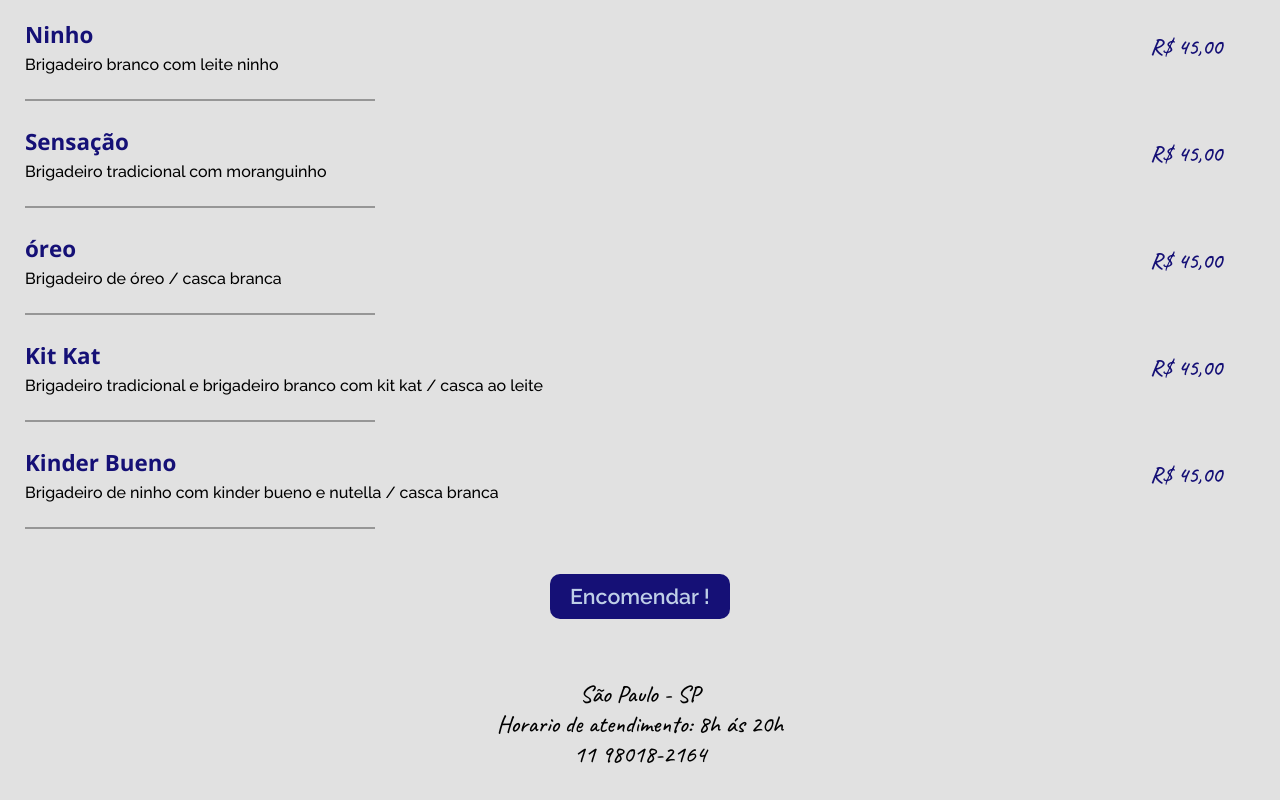
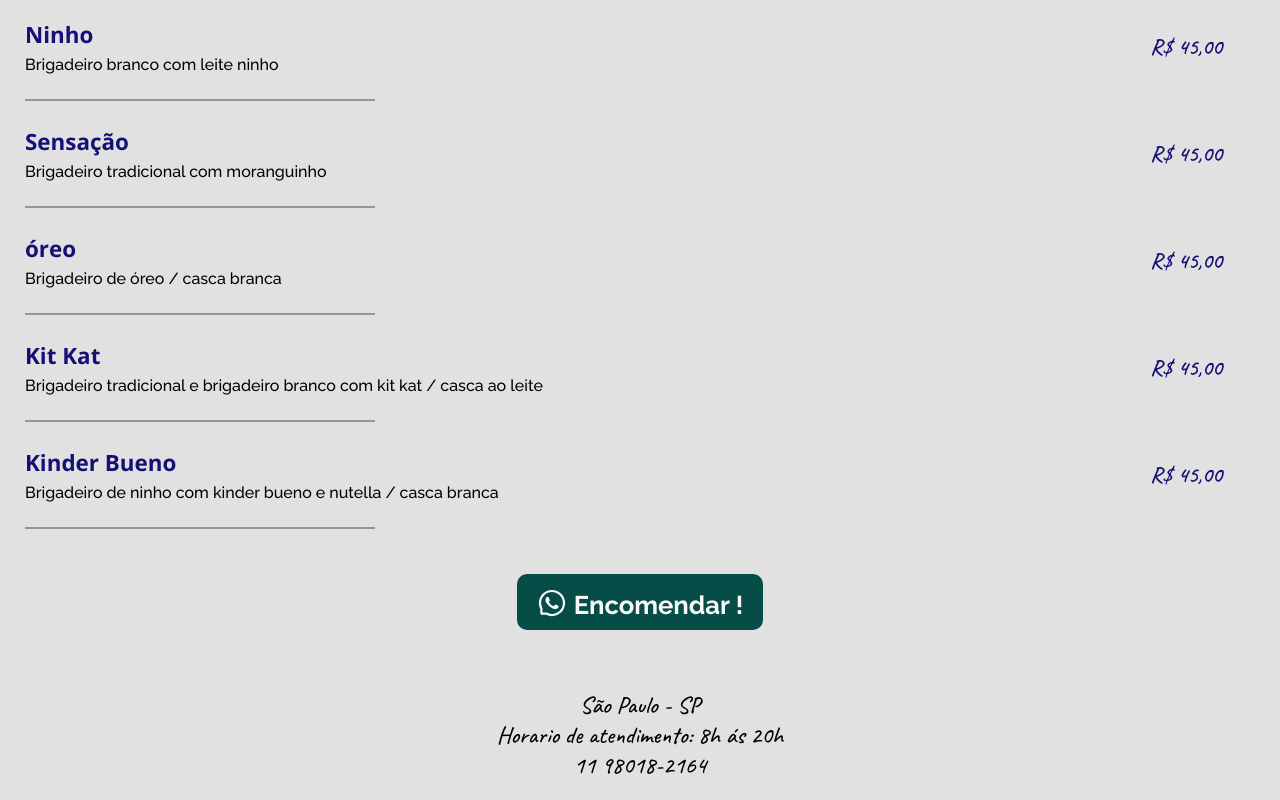
Before and after one commit to kaiqueZpriv1/candylover, a React (Create React App) app: page /kit in a window 1280 px wide. Shown: the part 699-1499 px from the top of the page. Built offline with nearby package versions, Linux system fonts and the light colour scheme.

Commit message:
ajuste em button de whatsapp

```diff
--- a/src/components/home/style.ts
+++ b/src/components/home/style.ts
@@ -33,7 +33,7 @@ export const FooterHome = styled.footer`
 	justify-content: center;
 	align-items: center;
 	position: absolute;
-	inset: 640px 0 0 0;
+	inset: 620px 0 0 0;
 	.text-footer {
 		font-size: 1.5em;
 		color: #000;
--- a/src/pages/Pascoa/250g/OvosDC.tsx
+++ b/src/pages/Pascoa/250g/OvosDC.tsx
@@ -12,7 +12,7 @@ import {
 	TextHomeInicial,
 } from '../style';
 import { recheio } from '../50g/Kit';
-
+import { AiOutlineWhatsApp } from 'react-icons/ai';
 export const OvosDC = () => {
 	return (
 		<>
@@ -56,13 +56,14 @@ export const OvosDC = () => {
 						</div>
 					</Cardapio>
 					<ButtonWpp>
-						<button className='btnWpp'>
-							<a
-								href='https://wa.me/5511919462746?text=Olá,%20gostaria%20de%20fazer%20um%20pedido%20!'
-								className='link-wpp'>
+						<a
+							href='https://wa.me/5511919462746?text=Olá,%20gostaria%20de%20fazer%20um%20pedido%20!'
+							className='link-wpp'>
+							<button className='btnWpp'>
+								<AiOutlineWhatsApp size={25} color='#075e54' />
 								Encomendar !
-							</a>
-						</button>
+							</button>
+						</a>
 					</ButtonWpp>
 					<FooterOvos>
 						<Fade direction='up' cascade>
--- a/src/pages/Pascoa/50g/Kit.tsx
+++ b/src/pages/Pascoa/50g/Kit.tsx
@@ -11,6 +11,7 @@ import {
 	TextHomeInicial,
 } from '../style';
 import { Fade } from 'react-awesome-reveal';
+import { AiOutlineWhatsApp } from 'react-icons/ai';
 
 export const recheio = [
 	{
@@ -114,13 +115,14 @@ export const Kit = () => {
 						</div>
 					</Cardapio>
 					<ButtonWpp>
-						<button className='btnWpp'>
-							<a
-								href='https://wa.me/5511919462746?text=Olá,%20gostaria%20de%20fazer%20um%20pedido%20!'
-								className='link-wpp'>
+						<a
+							href='https://wa.me/5511919462746?text=Olá,%20gostaria%20de%20fazer%20um%20pedido%20!'
+							className='link-wpp'>
+							<button className='btnWpp'>
+								<AiOutlineWhatsApp className='icon-wpp' size={30} color='#fafafa' />
 								Encomendar !
-							</a>
-						</button>
+							</button>
+						</a>
 					</ButtonWpp>
 					<FooterOvos>
 						<Fade direction='up' cascade>
--- a/src/pages/Pascoa/style.ts
+++ b/src/pages/Pascoa/style.ts
@@ -100,14 +100,19 @@ export const ButtonWpp = styled.div`
 	.btnWpp {
 		padding: 10px 20px;
 		border-radius: 10px;
-		background: #151076;
+		background: #064d48;
 		border: none;
+		font-size: 1.6em;
+		font-weight: 700;
+		color: #fafafa;
 	}
-	.link-wpp{
-		font-size: 1.6em;
-		font-weight: 600;
-		color: #bfcfe7;
-
+	.icon-wpp {
+		margin-right: 7px;
+		position: relative;
+		top: 4px;
+	}
+	.link-wpp {
+		display: flex;
 	}
 `;
 
```
